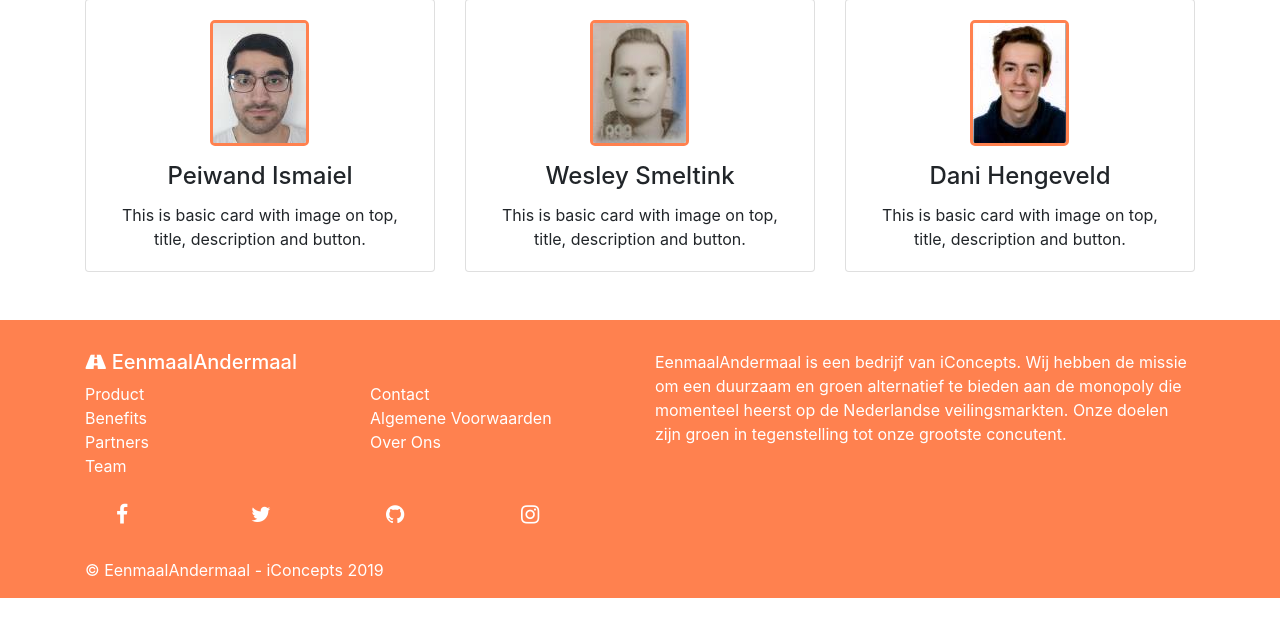
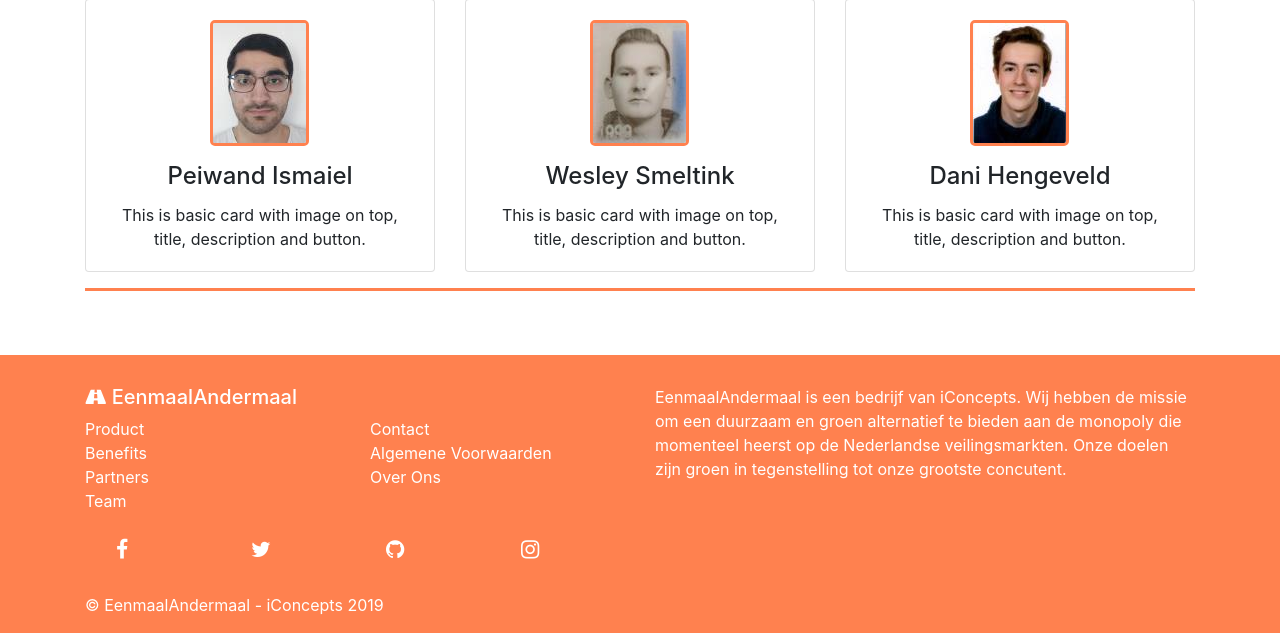
Before and after one commit to Bastastic/Veiling-site-met-PHP, a PHP site: page /overons.php in a window 1280 px wide. Shown: the part 1211-1844 px from the top of the page. Before the commit the page ends 1809 px from the top, so only its background shows below. Run offline with PHP 8.4, Linux system fonts and the light colour scheme.

Commit message:
Update overons.php

```diff
--- a/Website EenmaalAndermaal/bootstrap-4.3.1-dist/overons.php
+++ b/Website EenmaalAndermaal/bootstrap-4.3.1-dist/overons.php
@@ -13,6 +13,9 @@
       border-radius:5px;
       border: 3px solid #ff814f;
   }
+  hr.style1{
+	border-top: 3px solid #ff814f;
+}
   </style>
   <?php
      include 'includes/header.php';
@@ -154,14 +157,13 @@
                 <div class="image-flip" ontouchstart="this.classList.toggle('hover');">
                     <div class="mainflip">
                         <div class="frontside">
-
                       </div>
                    </div>
               </div>
           </div>
       </div>
+      <hr class="style1">
     </div>
-
     </section>
 
 
```
